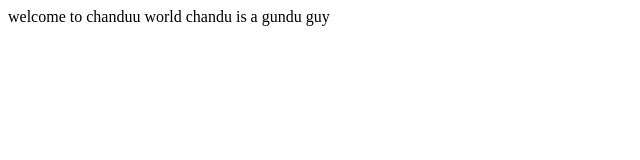
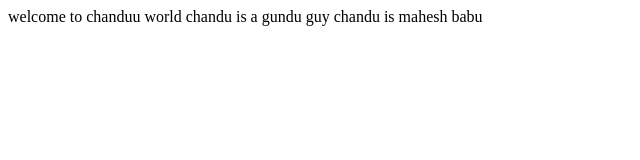
Before and after one commit to bhargavsai-46/git, a plain HTML site: page index.html in a window 1280 px wide. Shown: the whole page, without its empty margins (0-640 px from the left). Drawn offline with Linux system fonts and the light colour scheme.

Commit message:
chandugulabjam

```diff
--- a/index.html
+++ b/index.html
@@ -8,6 +8,7 @@
 <body>
     welcome to chanduu world
     chandu is a gundu guy
+    chandu is mahesh babu
 
 </body>
 </html>
```
